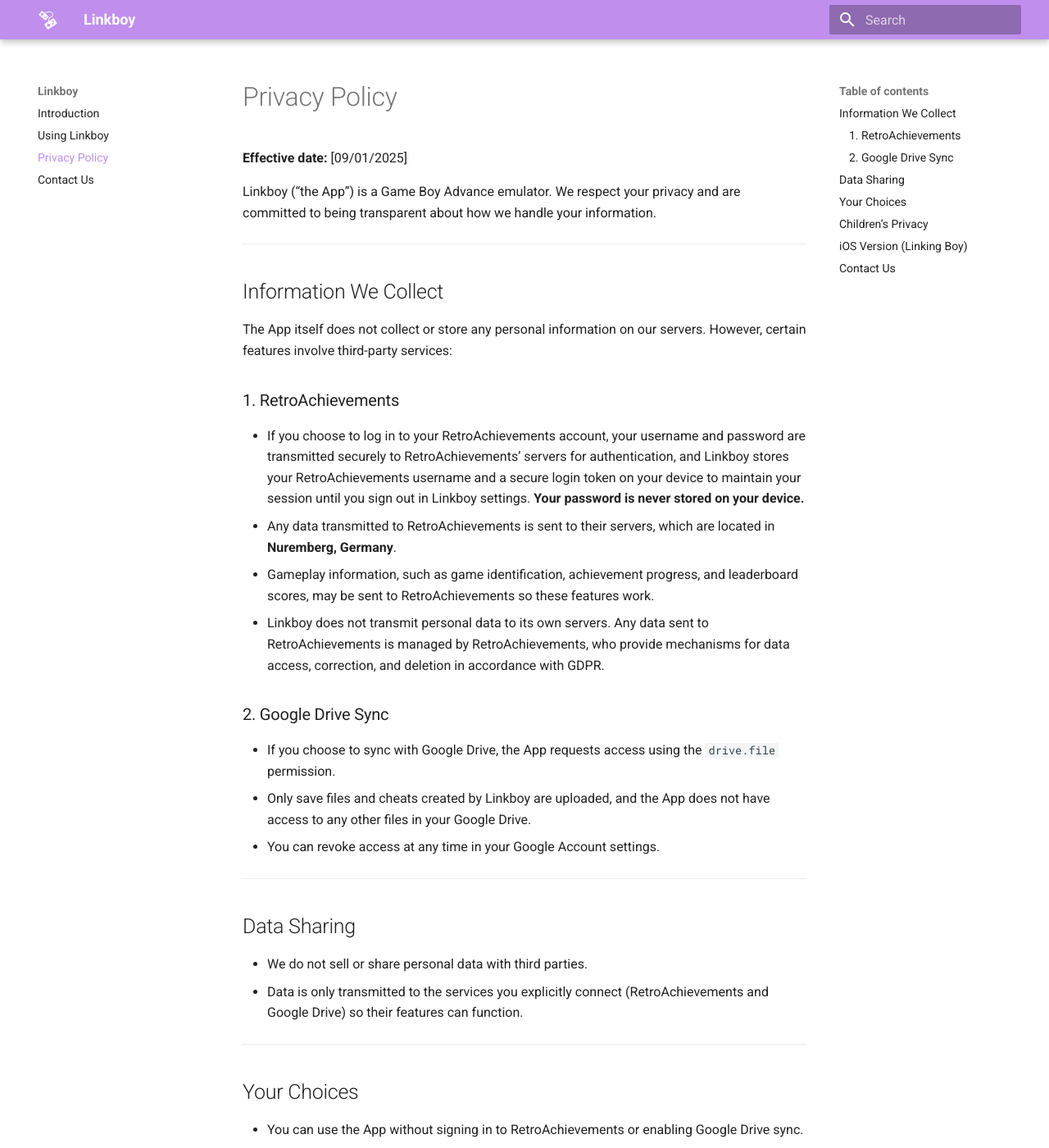
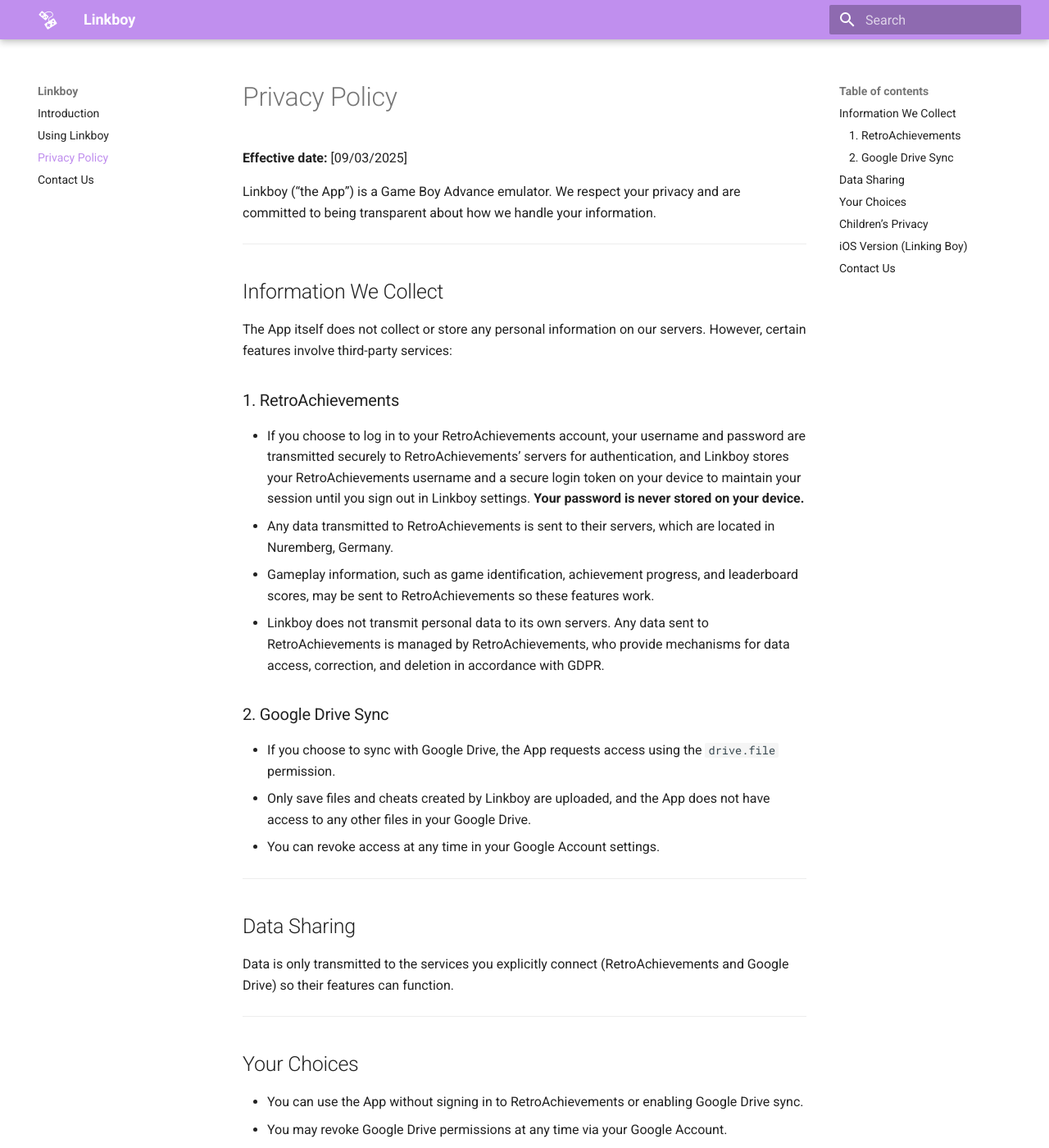
Before and after one commit to yalnie/pixelrespawn.github.io, an MkDocs documentation site: the page built from docs/privacy-policy.md, in a window 1280 px wide and 1400 px high. Shown: the whole window at 82% size. Built offline with MkDocs 1.6.1 and Material for MkDocs 9.7.7, drawn with Linux system fonts in a browser that asks for light colours.

Commit message:
Update privacy policy

```diff
--- a/docs/privacy-policy.md
+++ b/docs/privacy-policy.md
@@ -1,6 +1,6 @@
 # Privacy Policy
 
-**Effective date:** [09/01/2025]
+**Effective date:** [09/03/2025]
 
 Linkboy (“the App”) is a Game Boy Advance emulator. We respect your privacy and are committed to being transparent about how we handle your information.
 
@@ -12,7 +12,7 @@
 
 ### 1. RetroAchievements
 - If you choose to log in to your RetroAchievements account, your username and password are transmitted securely to RetroAchievements’ servers for authentication, and Linkboy stores your RetroAchievements username and a secure login token on your device to maintain your session until you sign out in Linkboy settings. **Your password is never stored on your device.**
-- Any data transmitted to RetroAchievements is sent to their servers, which are located in **Nuremberg, Germany**.
+- Any data transmitted to RetroAchievements is sent to their servers, which are located in Nuremberg, Germany.
 - Gameplay information, such as game identification, achievement progress, and leaderboard scores, may be sent to RetroAchievements so these features work.
 - Linkboy does not transmit personal data to its own servers. Any data sent to RetroAchievements is managed by RetroAchievements, who provide mechanisms for data access, correction, and deletion in accordance with GDPR.
 
@@ -24,8 +24,7 @@
 ---
 
 ## Data Sharing
-- We do not sell or share personal data with third parties.
-- Data is only transmitted to the services you explicitly connect (RetroAchievements and Google Drive) so their features can function.
+Data is only transmitted to the services you explicitly connect (RetroAchievements and Google Drive) so their features can function.
 
 ---
 
```
